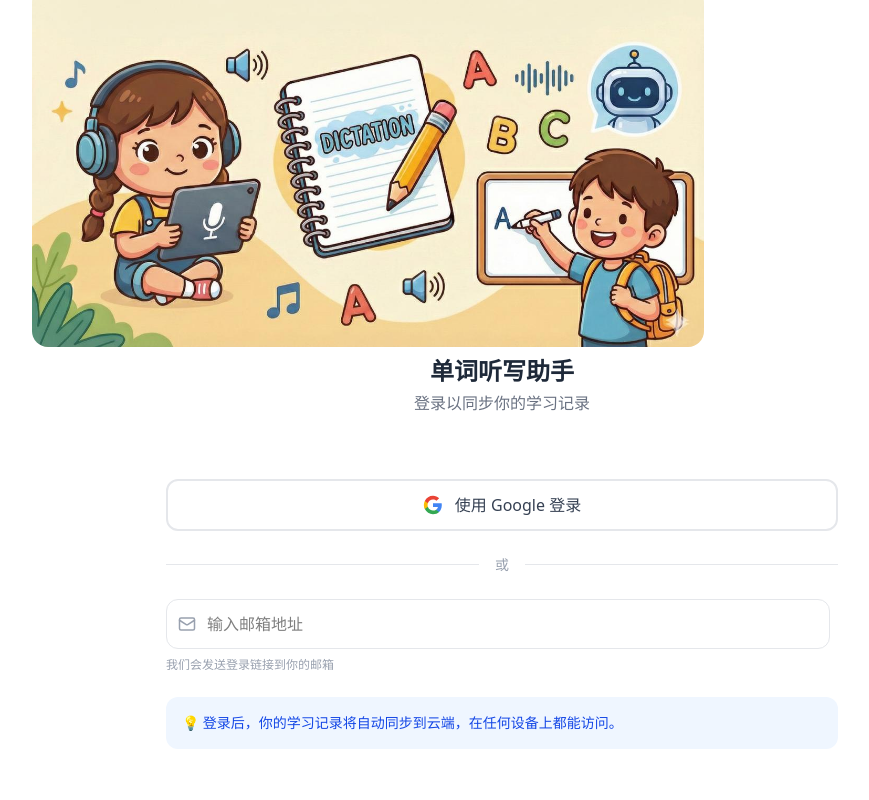
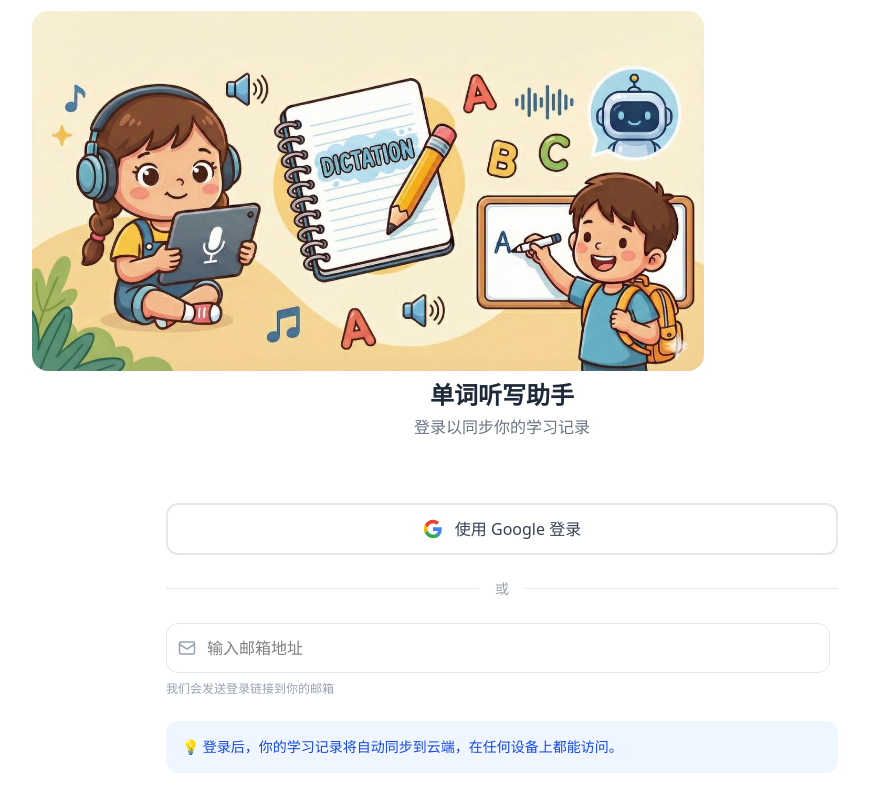
Before and after one commit to codebooody-debug/spelling-cards, a React (Vite) app: page /login in a window 1280 px wide. Shown: the whole page, without its empty margins (138-1007 px from the left). Built offline with nearby package versions, Linux system fonts and the light colour scheme; no server answers.

Commit message:
style: 移动端图片单独上移 - 2026-02-24 18:08

```diff
--- a/src/pages/LoginPage.jsx
+++ b/src/pages/LoginPage.jsx
@@ -115,9 +115,9 @@ function LoginPage() {
   return (
     <div className="min-h-screen bg-white flex items-center justify-center px-4 py-8 sm:p-4 safe-area-top safe-area-bottom safe-area-left safe-area-right no-horizontal-scroll">
       <div className="w-full max-w-sm sm:max-w-2xl">
-        {/* Logo - 图片超宽、更上移 */}
-        <div className="text-center mb-0 sm:mb-2 -mt-8 sm:-mt-16">
-          <img src="/login-banner.jpg" alt="单词听写助手" className="w-[120%] sm:w-[140%] mx-auto -ml-[10%] sm:-ml-[20%] mb-1 sm:mb-2 rounded-2xl" />
+        {/* Logo - 移动端图片更上移 */}
+        <div className="text-center mb-0 sm:mb-2">
+          <img src="/login-banner.jpg" alt="单词听写助手" className="w-[120%] sm:w-[140%] mx-auto -ml-[10%] sm:-ml-[20%] mb-1 sm:mb-2 rounded-2xl -mt-12 sm:-mt-4" />
           <h1 className="text-xl sm:text-2xl font-bold text-gray-800">单词听写助手</h1>
           <p className="text-sm sm:text-base text-gray-500 mt-1">登录以同步你的学习记录</p>
         </div>
```
